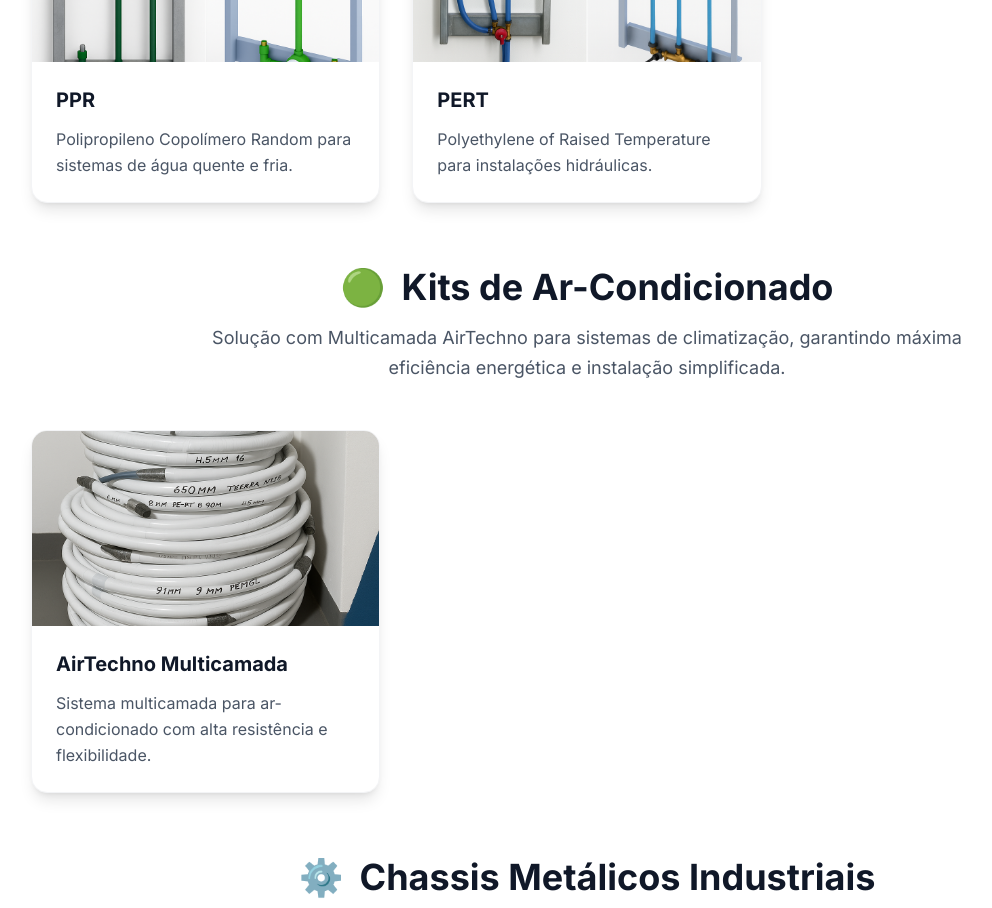
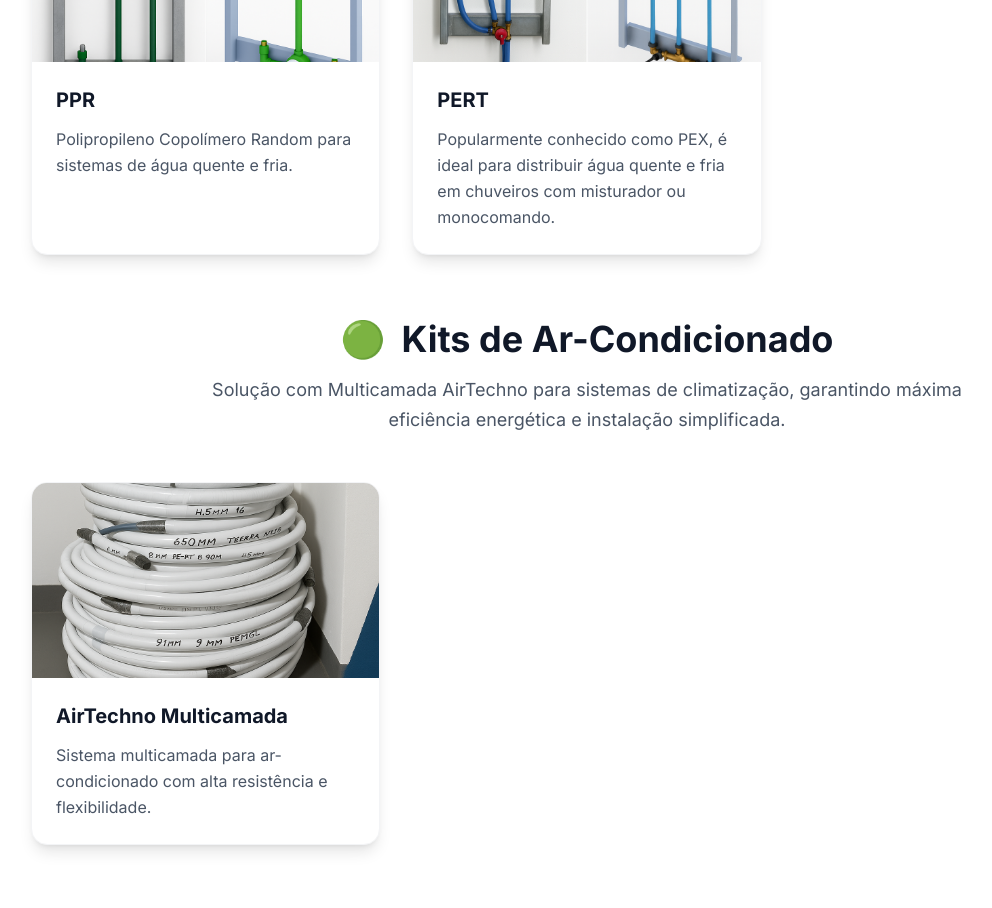
Before and after one commit to converseia-tech/braspex-react, a React (Vite) app: page / in a window 1280 px wide. Shown: the part 5540-6448 px from the top of the page, without its empty margins (53-1045 px from the left). Built offline with nearby package versions, Linux system fonts and the light colour scheme.

Commit message:
ajuste_infos_kits

```diff
--- a/src/components/Kits.jsx
+++ b/src/components/Kits.jsx
@@ -35,7 +35,8 @@ const Kits = () => {
         {
           image: imagempert,
           title: "PERT",
-          description: "Polyethylene of Raised Temperature para instalações hidráulicas.",
+          // A linha abaixo foi alterada para incluir a nova explicação
+          description: "Popularmente conhecido como PEX, é ideal para distribuir água quente e fria em chuveiros com misturador ou monocomando.",
           caption: "Kit PERT - Polyethylene of Raised Temperature"
         }
       ]
```
